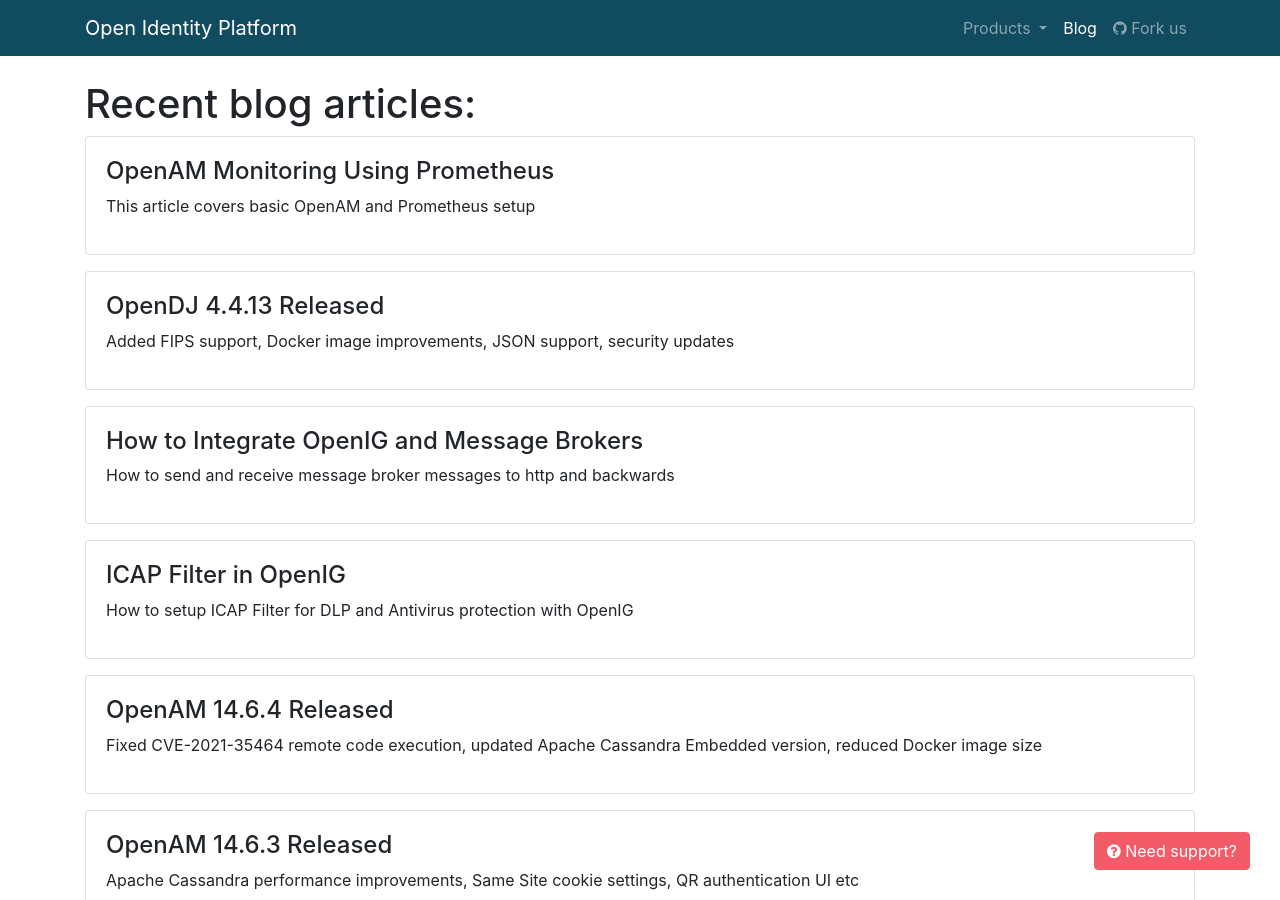
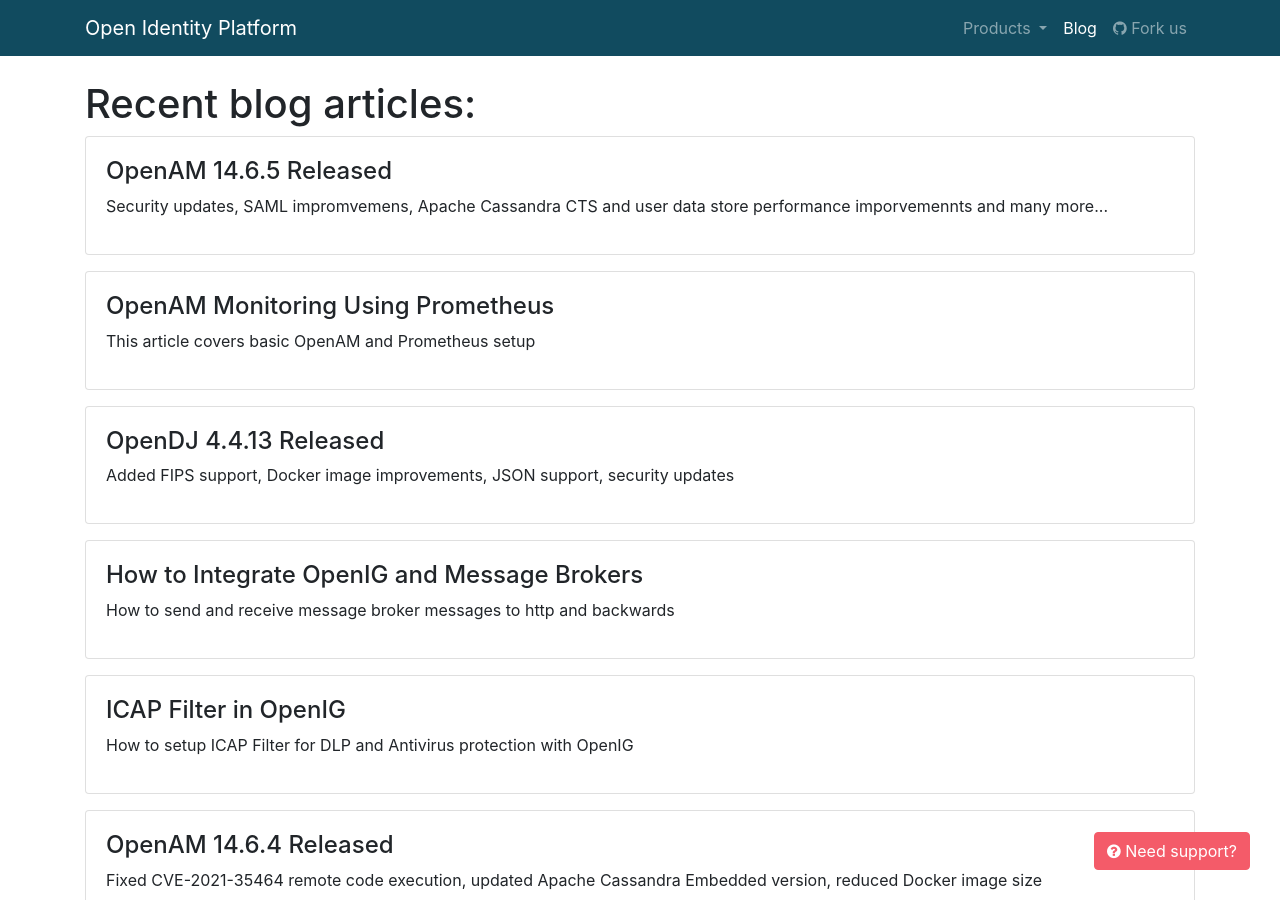
Before and after one commit to OpenIdentityPlatform/OpenIdentityPlatform.org, a Jekyll site: the page built from blog/index.html, in a window 1280 px wide and 900 px high. Built offline with Jekyll 4.4.1, drawn with Linux system fonts in a browser that asks for light colours; some of the changed lines change nothing that is shown.

Commit message:
OpenAM 14.6.5 Released (#107)

```diff
--- a/_data/blogposts.yml
+++ b/_data/blogposts.yml
@@ -1,3 +1,7 @@
+-
+  title: 'OpenAM 14.6.5 Released'
+  link: '/blog/openam-14-6-5-released'
+  description: 'Security updates, SAML impromvemens, Apache Cassandra CTS and user data store performance imporvemennts and many more...'
 -
   title: 'OpenAM Monitoring Using Prometheus'
   link: '/blog/openam-prometheus'
--- /dev/null
+++ b/blog/openam-14-6-5-released.md
@@ -0,0 +1,57 @@
+---
+layout: home
+landing-title: "OpenAM 14.6.5 Released"
+landing-title2: "OpenAM 14.6.5 Released"
+description: Open Identity Platform Community just released OpenAM v14.6.5
+keywords: 'OpenAM, Access Management, Authentication, SSO, Single Sign On, Open Identity Platform, SAML, Release, Authentication, Apache Cassandra'
+imageurl: 'openam-og.png'
+---
+# OpenAM 14.6.5 Released
+[Download](https://github.com/OpenIdentityPlatform/OpenAM/releases/tag/14.6.5)
+## What's new
+
+### Improvements
+
+* Updated Apache Cassandra Embedded version
+* Reduced Docker layer sizes
+* Add test data option for Apache Cassandra to load sample data load
+* Allowed to handle multiple LDAP servers in openam-auth-msisdn
+* Allow for clock skew when verifying time validity in assertion condition
+* Allow get/create/update field repo with update-prefix in Apache Cassandra user data store
+* Added conversion LDIF data to CASSANDRA CQL for user data store
+* Added embedded PasswordAuthenticator and CassandraAuthorizer
+* Possible to build with Java 8, 11, 15, 16, 17, 18
+* CTS: added cache for persistence level
+
+
+### Significant Issues
+
+* Fixed issues in the Docker images
+* Fix LDAP connection leak during policy update.
+* Apache ActiveMQ client switched to Java 11 only for release 5.17
+
+
+* Vulnerable libraries updated
+* Security fixes
+
+
+
+
+[All changes](https://github.com/OpenIdentityPlatform/OpenAM/compare/14.6.4...14.6.5)
+
+## Thanks for the contributions
+<i id="ajlugt"><i>1. <a href="https://github.com/ajlugt" target="_blank">ajlugt</a></i>
+
+<i id="lscorcia"><i>2. <a href="https://github.com/lscorcia" target="_blank">Luca Leonardo Scorcia</a></i>
+
+<i id="rrialq"><i>3. <a href="https://github.com/rrialq" target="_blank">Ramón Rial</a></i>
+
+<i id="artb1sh"><i>4. <a href="https://github.com/artb1sh" target="_blank">Viktor Skachkov</a></i>
+
+<i id="maximthomas"><i>5. <a href="https://github.com/maximthomas" target="_blank">Maxim Thomas</a></i>
+
+<i id="vharseko"><i>6. <a href="https://github.com/vharseko" target="_blank">vharseko</a></i>
+
+and
+
+<i id="dependabot"><i>0. <a href="https://github.com/dependabot" target="_blank">dependabot</a></i> :)
```
Also changed, not shown: Gemfile.lock.
